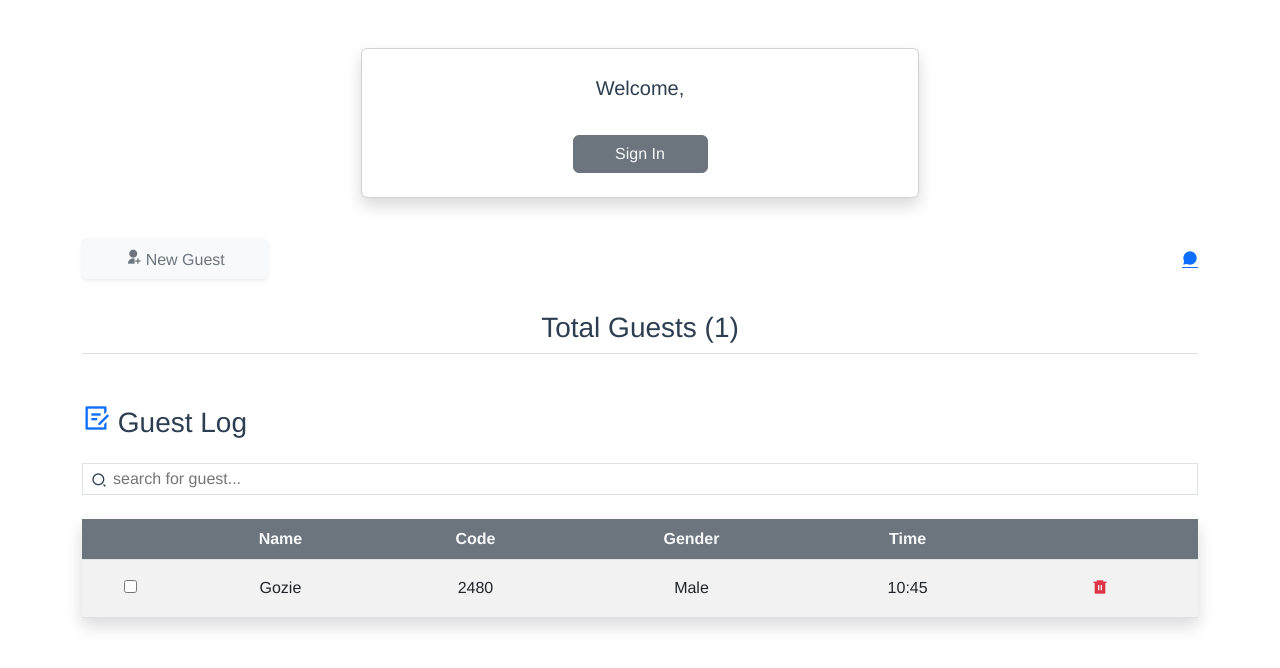
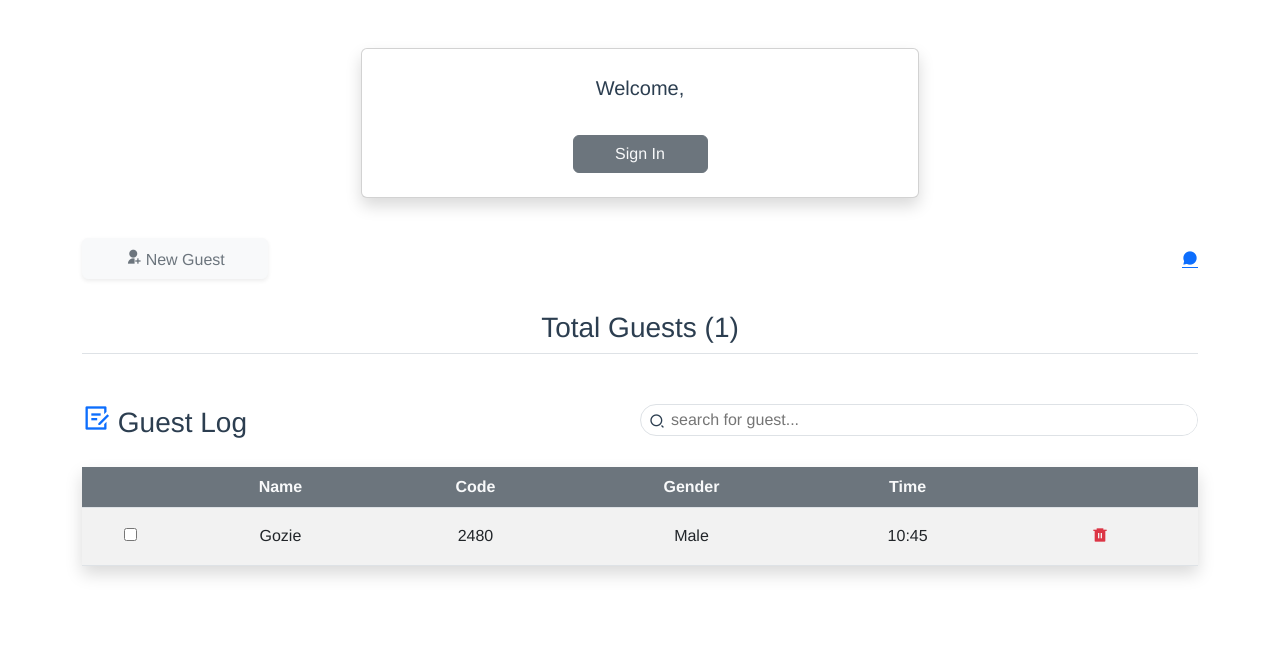
Before and after one commit to GozzAgu/Guest-code-generator, a Vue app: page /home in a window 1280 px wide. Shown: the top 668 px of the page. Built offline with nearby package versions, Linux system fonts and the light colour scheme; no server answers.

Commit message:
fix: flexed the head div

```diff
--- a/src/views/HomePage.vue
+++ b/src/views/HomePage.vue
@@ -29,12 +29,16 @@
 
         <CodeModal @close="showModal = false" v-if="showModal" @onSubmit="newGuest"/>
 
-        <h3 class="mt-5 mb-4 text-start"><i class="ri-draft-line text-primary"></i> Guest Log </h3>
+        <div class="head">
+            <h3 class="mt-5 mb-4 text-start"><i class="ri-draft-line text-primary"></i> Guest Log </h3>
 
-        <div class="search-div d-flex border mb-4">
-            <i class="ri-search-2-line ps-2 pe-1 pt-1"></i>
-            <input v-model="search" class="search mb-4" placeholder="search for guest..."/>
+            <div class="search-div d-flex border mb-4">
+                <i class="ri-search-2-line ps-2 pe-1 pt-1"></i>
+                <input v-model="search" class="search mb-4" placeholder="search for guest..."/>
+            </div>
         </div>
+
+
 
         <div class="mt-1 shadow">
             <table class="table table-striped table-hover">
@@ -133,14 +137,24 @@ const filterVisitors = computed(() => {
     cursor: pointer;
 }
 
+.head {
+    display: flex;
+    justify-content: space-between;
+}
+
 .search-div {
+    border-radius: 30px;
+    margin-top: 50px;
     height: 32px;
+    width: 50%;
     .search {
+        border-radius: 30px;
         width: 100%;
         border: none;
         height: 30px;
     }
     .search:focus {
+        border-radius: 30px;
         width: 100%;
         outline: none;
         height: 30px;
```
